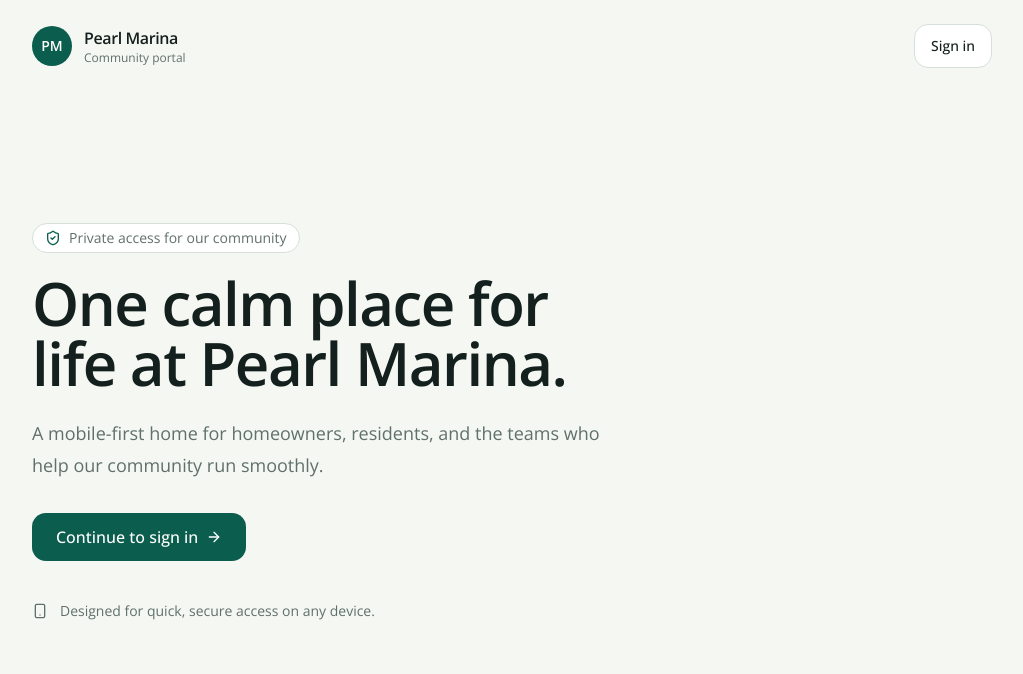
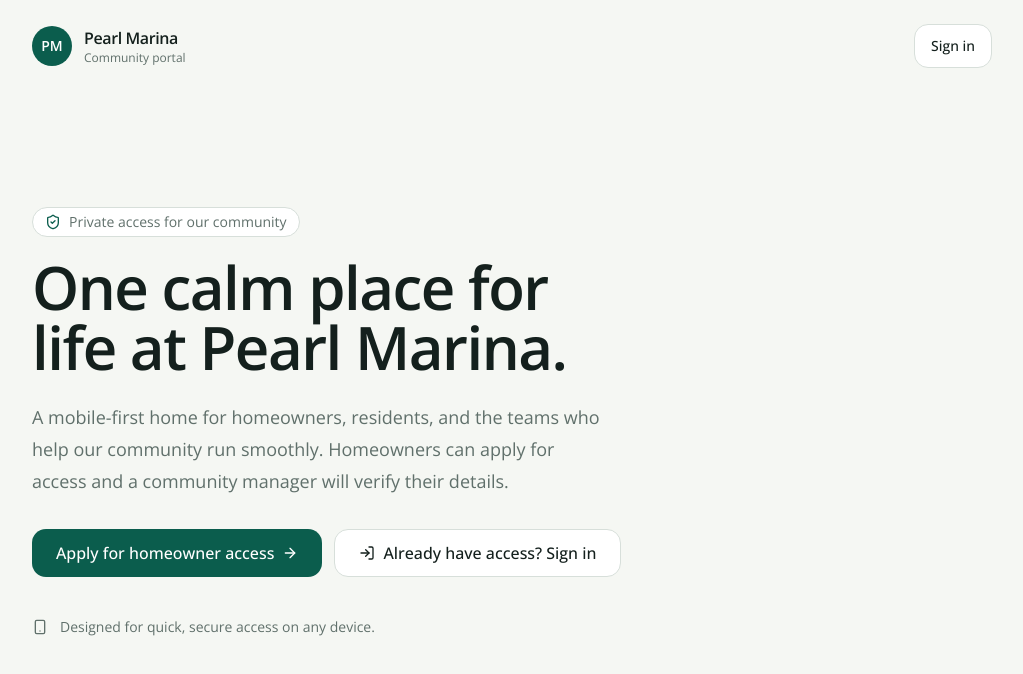
Before and after one commit to Nearly-Free-Software/pearl-marina-community-app, a Next.js app: page / in a window 1280 px wide. Shown: the top 674 px of the page, without its empty margins (128-1151 px from the left). Built offline with nearby package versions, Linux system fonts and the light colour scheme.

Commit message:
Expose homeowner signup on landing page

```diff
--- a/src/app/page.tsx
+++ b/src/app/page.tsx
@@ -1,5 +1,5 @@
 import Link from "next/link";
-import { ArrowRight, ShieldCheck, Smartphone } from "lucide-react";
+import { ArrowRight, LogIn, ShieldCheck, Smartphone } from "lucide-react";
 
 import { Button } from "@/components/ui/button";
 
@@ -22,9 +22,10 @@ export default function HomePage() {
           <div className="max-w-2xl">
             <p className="mb-5 inline-flex items-center gap-2 rounded-full border bg-card px-3 py-1 text-sm text-muted-foreground"><ShieldCheck className="size-4 text-primary" />Private access for our community</p>
             <h1 className="text-balance text-4xl font-semibold tracking-tight sm:text-6xl">One calm place for life at Pearl Marina.</h1>
-            <p className="mt-6 max-w-xl text-pretty text-lg leading-8 text-muted-foreground">A mobile-first home for homeowners, residents, and the teams who help our community run smoothly.</p>
+            <p className="mt-6 max-w-xl text-pretty text-lg leading-8 text-muted-foreground">A mobile-first home for homeowners, residents, and the teams who help our community run smoothly. Homeowners can apply for access and a community manager will verify their details.</p>
             <div className="mt-8 flex flex-col gap-3 sm:flex-row">
-              <Button asChild size="lg"><Link href="/login">Continue to sign in <ArrowRight className="size-4" /></Link></Button>
+              <Button asChild size="lg"><Link href="/signup">Apply for homeowner access <ArrowRight className="size-4" /></Link></Button>
+              <Button asChild size="lg" variant="outline"><Link href="/login"><LogIn className="size-4" />Already have access? Sign in</Link></Button>
             </div>
             <div className="mt-10 flex items-center gap-3 text-sm text-muted-foreground"><Smartphone className="size-4" />Designed for quick, secure access on any device.</div>
           </div>
```
Also changed, not shown: 1 other file (tests, documents, lock files or other folders).
